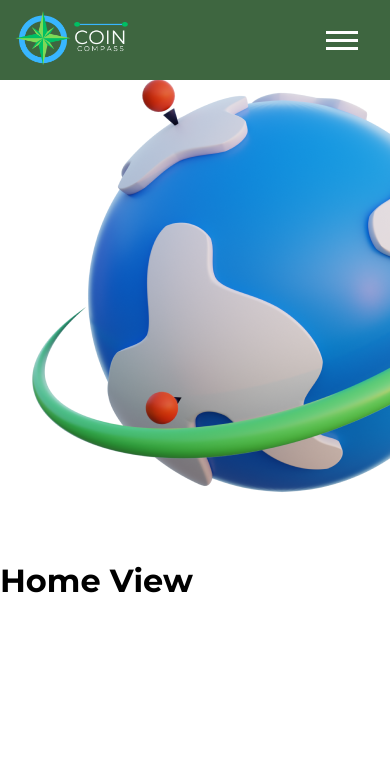
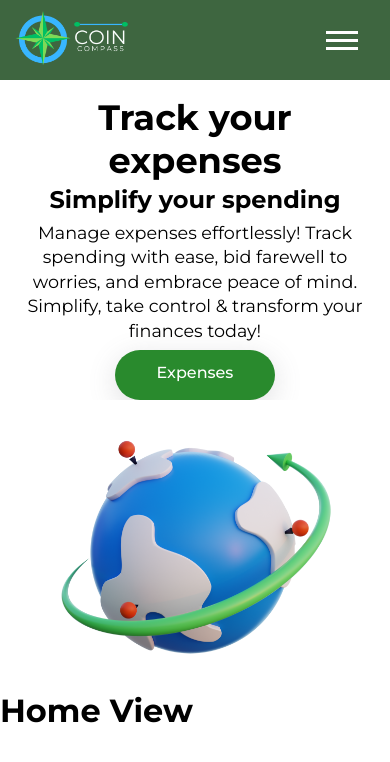
Before and after one commit to ITHS-Team8/CoinCompass, a Vue app: page / in a window 390 px wide. Shown: the top 762 px of the page. Built offline with nearby package versions, Linux system fonts and the light colour scheme.

Commit message:
added button and styling, and made it responsive

```diff
--- a/src/components/HeroSection.vue
+++ b/src/components/HeroSection.vue
@@ -1,5 +1,16 @@
 <template>
     <section id="hero-section">
+        <div class="hero-text-container">
+            <h1>Track your expenses</h1>
+            <h3>Simplify your spending</h3>
+            <p>
+                Manage expenses effortlessly! Track spending with ease, bid
+                farewell to worries, and embrace peace of mind. Simplify, take
+                control & transform your finances today!
+            </p>
+            <router-link to="/expenses" class="btn1">Expenses</router-link>
+        </div>
+
         <div class="hero-img-container">
             <img src="../assets/hero1.png" alt="hero img of globe" />
         </div>
@@ -8,4 +19,82 @@
 
 <script setup lang="ts"></script>
 
-<style scoped></style>
+<style scoped>
+    #hero-section {
+        margin-top: 10vh;
+        display: flex;
+        justify-content: center;
+        align-items: center;
+        gap: 5rem;
+    }
+
+    .hero-img-container {
+        max-height: 400px;
+        max-width: 400px;
+    }
+
+    .hero-img-container img {
+        width: 100%;
+        height: 100%;
+    }
+
+    .hero-text-container {
+        width: 400px;
+        text-align: center;
+    }
+
+    .hero-text-container h1 {
+        font-size: 2.2rem;
+        margin-bottom: 0.2rem;
+    }
+
+    .hero-text-container h3 {
+        font-size: 1.5rem;
+        margin-bottom: 0.2rem;
+    }
+
+    .hero-text-container p {
+        font-size: 1.1rem;
+        line-height: 1.4;
+        margin-top: 0.4rem;
+    }
+
+    .btn1 {
+        display: block;
+        width: 160px;
+        height: 50px;
+        text-align: center;
+        font-weight: 500;
+        padding: 0.8rem 2.5rem;
+        margin: auto;
+        margin-top: 0.4rem;
+        border-radius: 30px;
+        background-color: #298a2d;
+        color: white;
+        text-decoration: none;
+        box-shadow: rgba(100, 100, 111, 0.2) 0px 7px 29px 0px;
+        transition: background-color 0.3s ease;
+    }
+
+    .btn1:hover {
+        background-color: #257c29;
+    }
+
+    @media (max-width: 900px) {
+        #hero-section {
+            flex-direction: column;
+            gap: 0;
+            margin-top: 6rem;
+        }
+
+        .hero-text-container {
+            width: 95%;
+            text-align: center;
+        }
+
+        .hero-img-container {
+            max-width: 300px;
+            max-height: 300px;
+        }
+    }
+</style>
```
